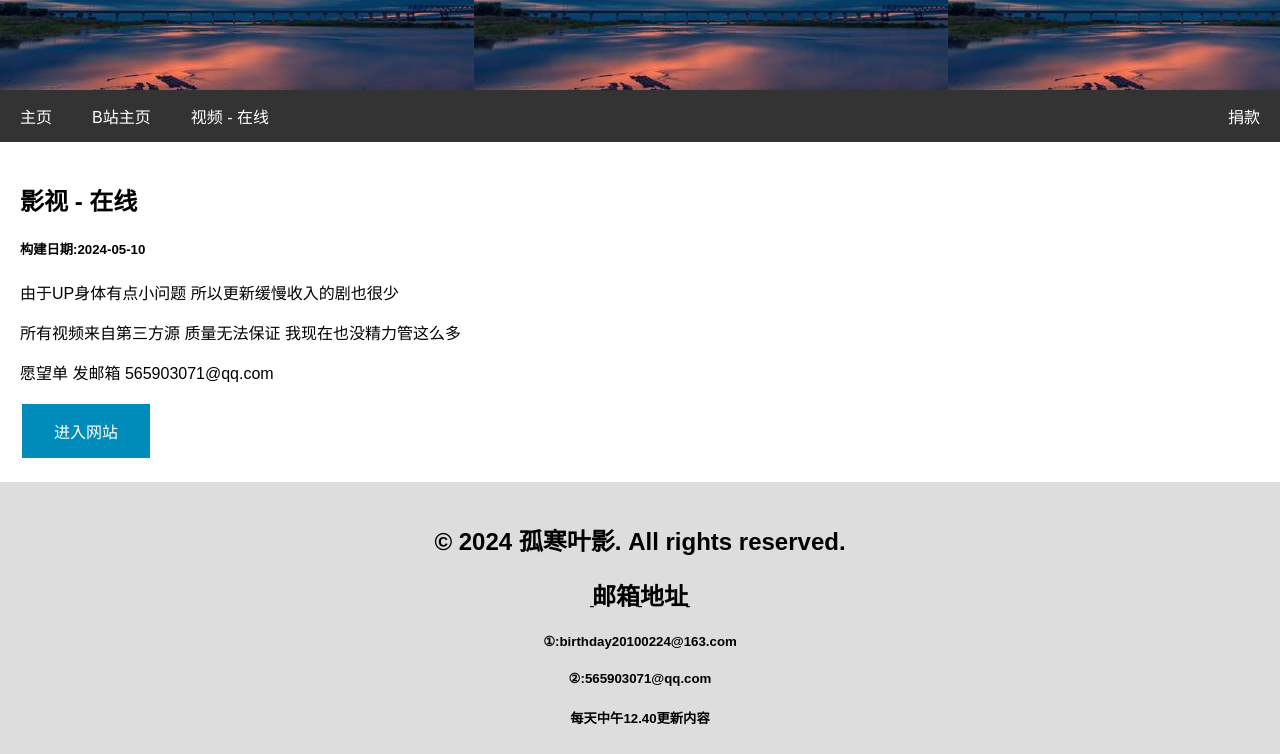
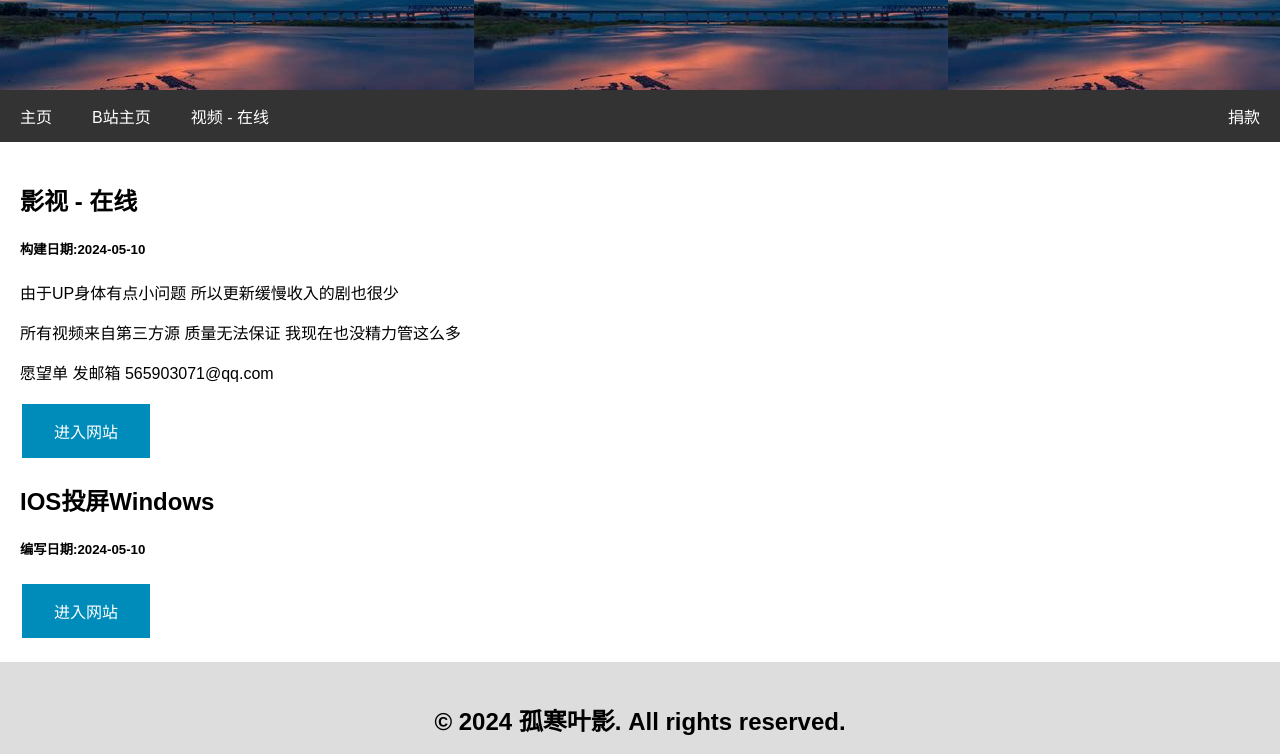
Before and after one commit to littlepe/littlepe.github.io, a plain HTML site: page index.html in a window 1280 px wide. Shown: the part 182-936 px from the top of the page. Drawn offline with Linux system fonts and the light colour scheme.

Commit message:
Add files via upload

```diff
--- a/index.html
+++ b/index.html
@@ -143,6 +143,10 @@ body {
       <p>所有视频来自第三方源 质量无法保证 我现在也没精力管这么多</p>
       <p>愿望单 发邮箱 565903071@qq.com</p>
       <a href="video.html" class="button">进入网站</a>
+      </br>
+      <h2>IOS投屏Windows</h2>
+      <h5>编写日期:2024-05-10</h5>
+      <a href="blog/ios/touping.html" class="button">进入网站</a>
   </div>
 </div>
 <div class="footer">
```
